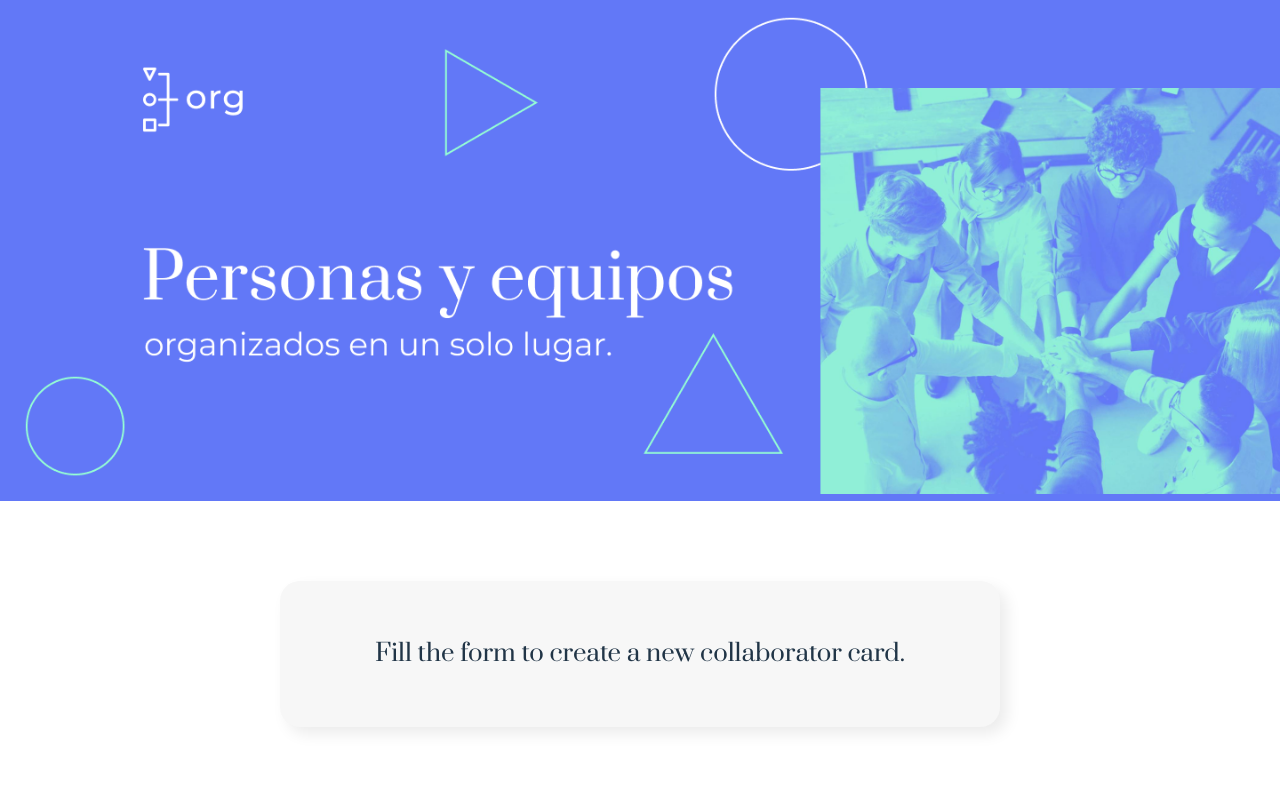
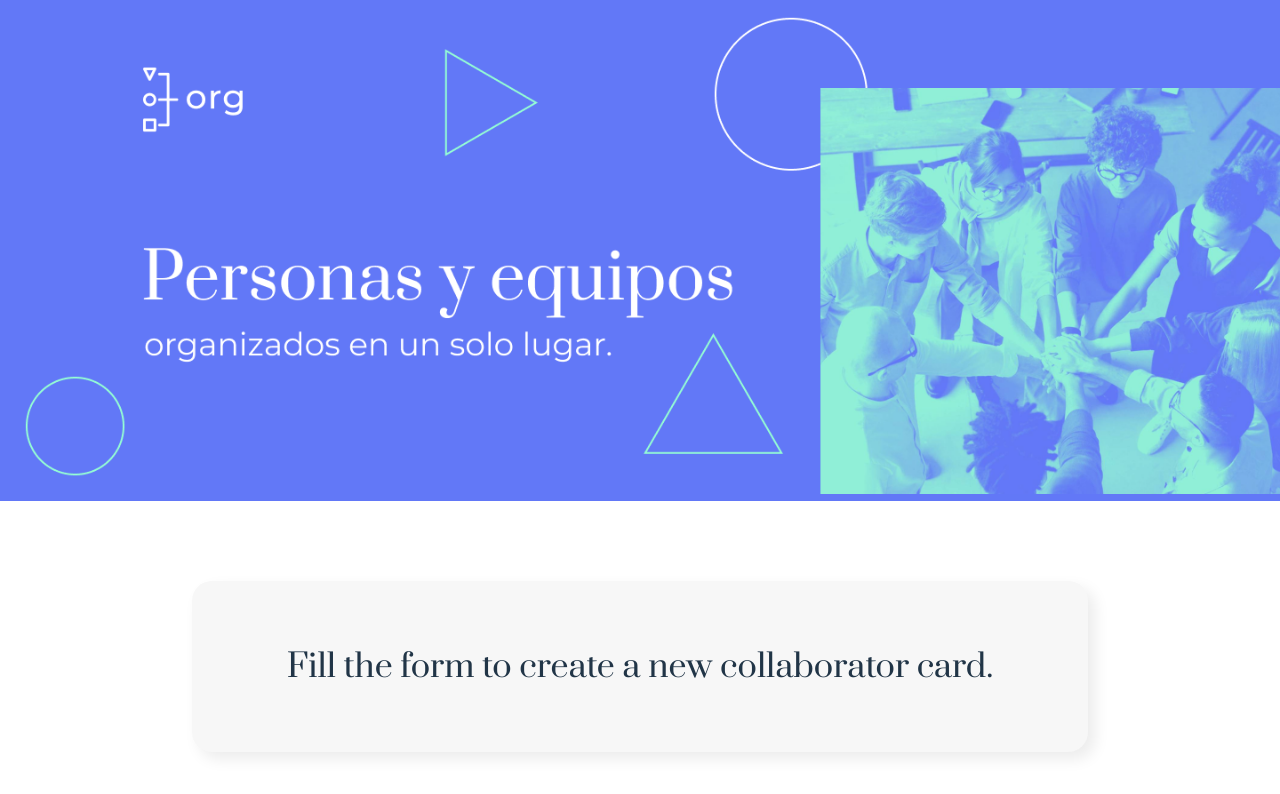
Before and after one commit to AbrahamOliden/react-org, a React (Vite) app: page / in a window 1280 px wide. Shown: the top 794 px of the page. Built offline with nearby package versions, Linux system fonts and the light colour scheme.

Commit message:
style header

```diff
--- a/src/components/form/Form.css
+++ b/src/components/form/Form.css
@@ -13,5 +13,6 @@
 }
 
 .form__header {
-    font-weight: normal;
+    font-size: 2rem;
+    font-weight: 400;
 }
```
